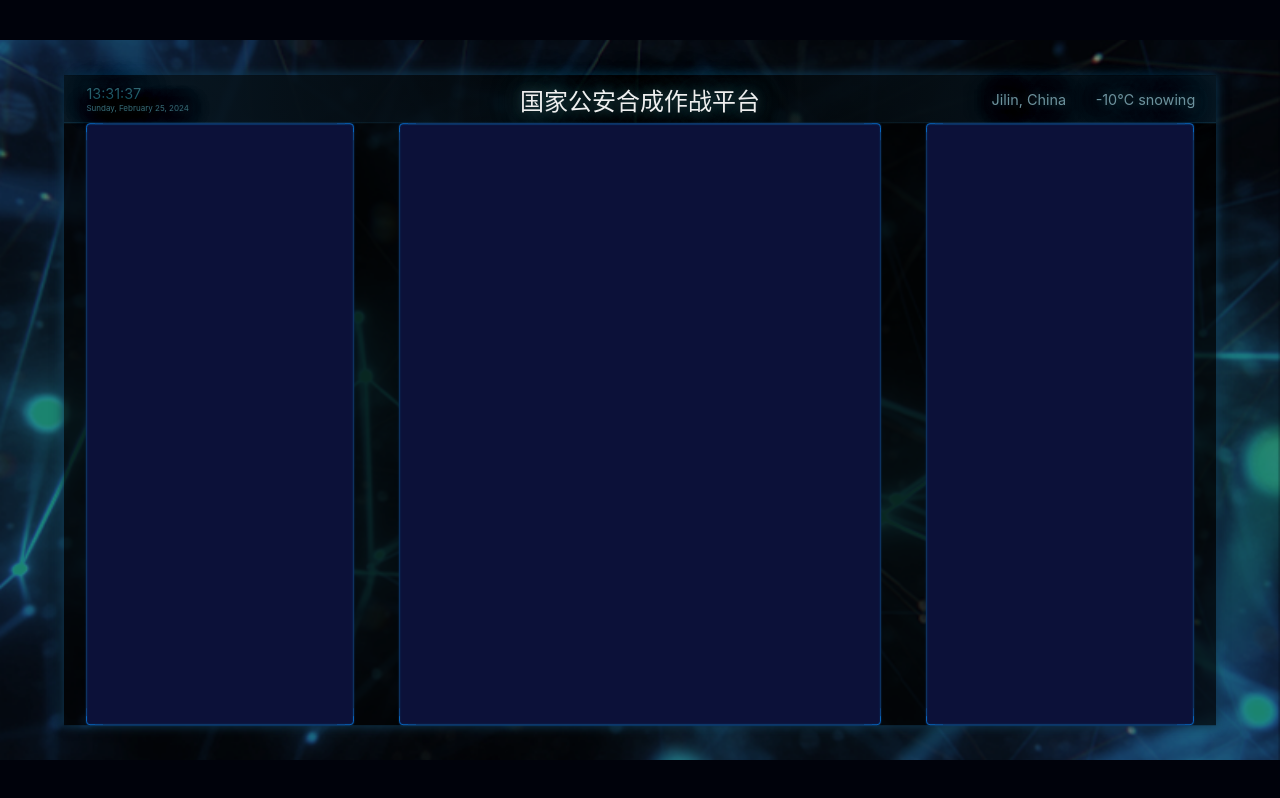
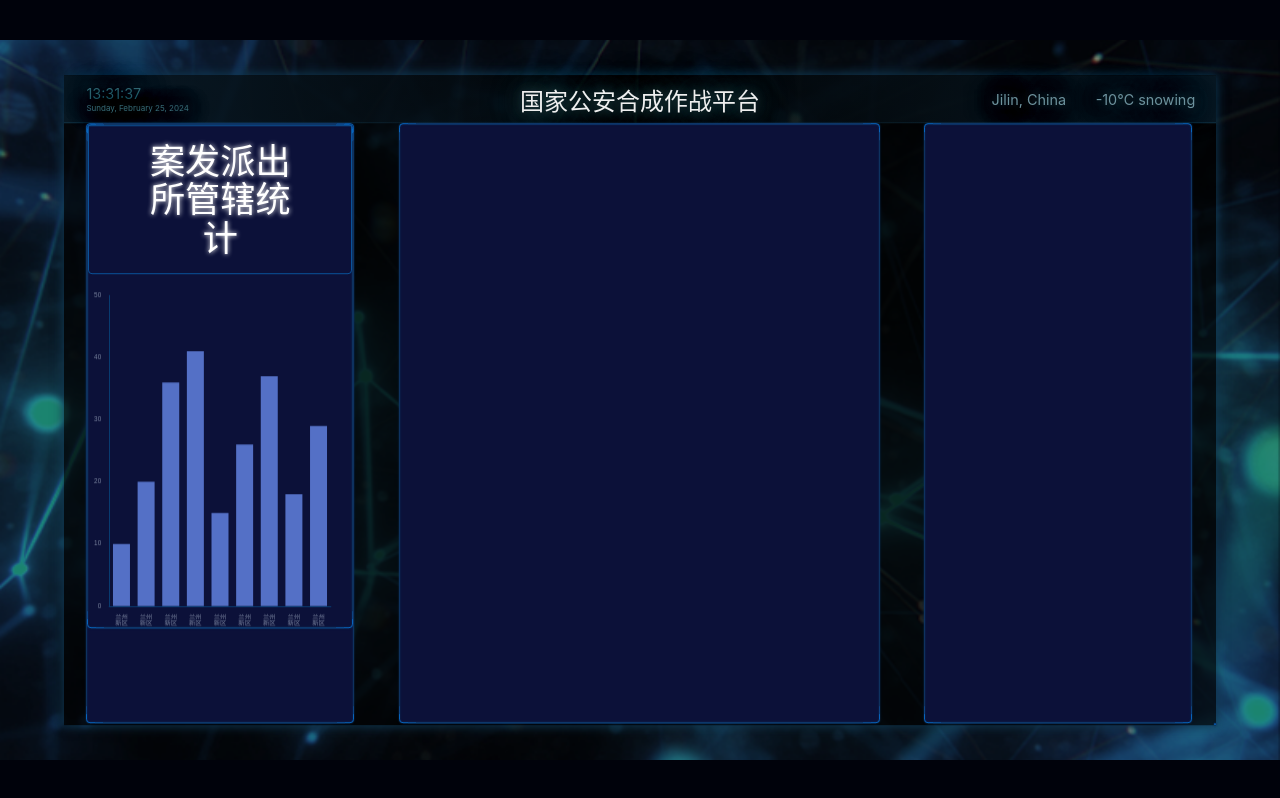
Before and after one commit to lwwywang/React-BigScreen, a React (Vite) app: page /#/ in a window 1280 px wide. Built offline with nearby package versions, Linux system fonts and the light colour scheme.

Commit message:
更新grid布局

```diff
--- a/index.html
+++ b/index.html
@@ -10,7 +10,7 @@
     const clientWidth = document.documentElement.clientWidth
     const clientHeight = document.documentElement.clientHeight
     // 判断页面宽高
-    const pageWidth = clientWidth / clientHeight > 16 / 9 ? clientHeight * (16 / 9) : clientWidth
+    window.pageWidth = clientWidth / clientHeight > 16 / 9 ? clientHeight * (16 / 9) : clientWidth
     const pageHeight = pageWidth / (16 / 9)
     const string = `<style>html{
       font-size: ${pageWidth / 100}px
--- a/src/pages/home.scss
+++ b/src/pages/home.scss
@@ -68,12 +68,43 @@
     }
 
     main {
+        flex: 1;
         height: px(376);
         display: grid;
         grid-template:
             ". box1 . box2 . box3" 1fr / 14fr 168fr 28fr 302fr 28fr 168fr 14fr;
 
         >section {
+            border: 1px solid #0764bc;
+            border-radius: 4px;
+            position: relative;
+            box-shadow: 0 0 2px 0 #0e325f, inset 0 0 2px 0 #0e325f;
+            background: #0c1139;
+
+            &::before {
+                content: '';
+                position: absolute;
+                left: 0;
+                right: 0;
+                bottom: 0;
+                top: 0;
+                border-radius: 4px;
+                box-shadow: 17px 0 0 -16px #0e325f,
+                    -17px 0 0 -16px #0e325f,
+                    0 17px 0 -16px #0e325f,
+                    0 -17px 0 -16px #0e325f,
+                    9px 0 0 -8px #0d4483,
+                    -9px 0 0 -8px #0d4483,
+                    0 9px 0 -8px #0d4483,
+                    0 -9px 0 -8px #0d4483, ;
+            }
+        }
+
+        >section {
+            text-align: center;
+        }
+
+        .bordered {
             border: 1px solid #0764bc;
             border-radius: 4px;
             position: relative;
@@ -110,5 +141,36 @@
         .section3 {
             grid-area: box3;
         }
+
+        .section4 {
+            grid-area: box4;
+        }
+
+        .section5 {
+            grid-area: box5;
+        }
+
+        .管辖统计 {
+            height: px(315);
+            display: flex;
+            flex-direction: column;
+            align-items: center;
+
+            h2 {
+                flex-shrink: 0;
+                border: 1px solid #0a5299;
+                border-bottom-left-radius: 4px;
+                border-bottom-right-radius: 4px;
+                font-size: px(22);
+                line-height: px(24);
+                padding: px(10) px(28);
+                text-shadow: 0 0 px(3) white;
+            }
+
+            .chart {
+                flex: 1;
+                width: 100%;
+            }
+        }
     }
 }
--- a/src/pages/home.tsx
+++ b/src/pages/home.tsx
@@ -1,10 +1,63 @@
-import React from 'react';
+import React, { useEffect, useRef } from 'react';
 import './home.scss';
 import header from '../images/header.png';
 import { Clock } from '../components/Clock';
 import { Icon } from '../components/Icon';
+import * as echarts from 'echarts';
 
+const px = (n) => n / 2420 * (window as any).pageWidth;
 export const Home = () => {
+  const divRef = useRef(null);
+  useEffect(() => {
+    var myChart = echarts.init(divRef.current);
+    myChart.setOption({
+      textStyle: {
+        fontSize: px(12),
+        color: '#79839E'
+      },
+      title: { show: false },
+      legend: { show: false },
+      xAxis: {
+        data: ['兰州新区', '兰州新区', '兰州新区', '兰州新区', '兰州新区', '兰州新区', '兰州新区', '兰州新区', '兰州新区'],
+        axisTick: { show: false },
+        axisLine: {
+          lineStyle: { color: '#083B70' }
+        },
+        axisLabel: {
+          fontSize: px(12),
+          formatter(val) {
+            if (val.length > 2) {
+              const array = val.split('');
+              array.splice(2, 0, '\n');
+              return array.join('');
+            } else {
+              return val;
+            }
+          }
+        },
+      },
+      grid: {
+        x: px(40),
+        y: px(40),
+        x2: px(40),
+        y2: px(40),
+      },
+      yAxis: {
+        splitLine: { show: false },
+        axisLine: {
+          show: true,
+          lineStyle: { color: '#083B70' }
+        },
+        axisLabel: {
+          fontSize: px(12)
+        }
+      },
+      series: [{
+        type: 'bar',
+        data: [10, 20, 36, 41, 15, 26, 37, 18, 29]
+      }]
+    });
+  }, []);
   return (
     <div className="home">
       <header>
@@ -16,9 +69,17 @@ export const Home = () => {
         </div>
       </header>
       <main>
-        <section className="section1"></section>
-        <section className="section2"></section>
-        <section className="section3"></section>
+        <section className="section1">
+          <div className="bordered 管辖统计">
+            <h2>案发派出所管辖统计</h2>
+            <div ref={divRef} className="chart">
+            </div>
+          </div>
+        </section>
+        <section className="bordered section2"></section>
+        <section className="bordered section3"></section>
+        <section className="bordered section4"></section>
+        <section className="bordered section5"></section>
       </main>
     </div>
   );
--- a/src/shared/style.scss
+++ b/src/shared/style.scss
@@ -40,10 +40,14 @@ body {
   position: relative;
   background-image: url("../images/background.png");
   background-size: cover;
+  display: flex;
+  flex-direction: column;
 }
 
 .App {
   height: 100%;
+  display: flex;
+  flex-direction: column;
 }
 
 .icon {
@@ -53,3 +57,12 @@ body {
   fill: currentColor;
   overflow: hidden;
 }
+
+h1,
+h2,
+h3,
+h4,
+h5,
+h6 {
+  font-size: 14px;
+}
```
